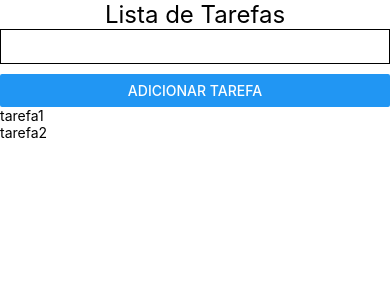
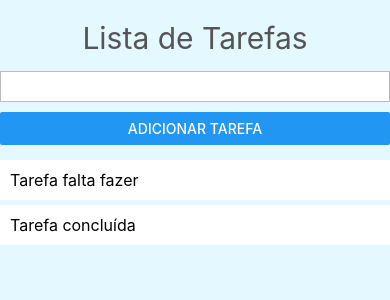
Before and after one commit to jaine-kiefer/to-do-list, a React Native app: screen / in a window 390 px wide. Shown: the top 300 px of the page. Built offline with nearby package versions, Linux system fonts and the light colour scheme.

Commit message:
deixando um pouco mais bonito

```diff
--- a/App.js
+++ b/App.js
@@ -1,12 +1,12 @@
 import { useState } from 'react';
 import { StatusBar } from 'expo-status-bar';
-import { StyleSheet, Text, View, TextInput, Button } from 'react-native';
+import { StyleSheet, Text, View, TextInput, Button, SafeAreaView } from 'react-native';
 import { Lista } from './src/component/Lista';
 
 
 export default function App() {
   const [texto, setaTexto] = useState("");
-  const [ itens, setaItens] = useState([{titulo: "tarefa1", estado: false}, {titulo: "tarefa2", estado: false}]);
+  const [ itens, setaItens] = useState([{titulo: "Tarefa falta fazer", estado: false}, {titulo: "Tarefa concluída", estado: false}]);
   const adicionaItem = (e) => {
     if(texto != "") {
       setaItens([
@@ -17,7 +17,7 @@ export default function App() {
     }
   }
   return (
-    <View>
+    <SafeAreaView style={style.containerRaiz}>
       <StatusBar
         animated={true}
         showHideTransition={true}
@@ -33,20 +33,30 @@ export default function App() {
 
       <Lista itens={itens} setaItens={setaItens}/>
 
-    </View>
+    </SafeAreaView>
   );
 }
 
 const style = StyleSheet.create({
+  containerRaiz: {
+    flex: 1,
+    paddingHorizontal: 20,
+    backgroundColor: "#e3f8ff",
+  },
+
   titulo: {
-    fontSize: 24,
+    fontSize: 30,
     textAlign: "center",
+    paddingTop: 20,
+    paddingBottom: 15,
+    color: "#555",
   },
 
   input: {
     borderWidth: 1,
-    borderColor: "black",
+    borderColor: "#bbb",
     marginBottom: 10,
-    padding: 8,
+    padding: 6,
+    backgroundColor: "white",
   }
 })
--- a/src/component/ItemDaLista.js
+++ b/src/component/ItemDaLista.js
@@ -1,13 +1,26 @@
-import { View, Text, TouchableOpacity } from "react-native";
+import { View, Text, TouchableOpacity, StyleSheet } from "react-native";
 
 export function ItemDaLista({ titulo, estado, onPress }) {
     return (
-        <TouchableOpacity onPress={onPress}>
+        <TouchableOpacity style={style.item} onPress={onPress}>
             <Text
-                style={{ textDecorationLine: estado ? 'line-through' : 'none', textDecorationStyle: 'solid' }}
+                style={[ style.text, { textDecorationLine: estado ? 'line-through' : 'none', textDecorationStyle: 'solid' }]}
             >
                 {titulo}
             </Text>
         </TouchableOpacity>
     )
 }
+
+const style = StyleSheet.create({
+    item: {
+        backgroundColor: "white",
+        padding: 10,
+        marginBottom: 5,
+    },
+
+    text: {
+        fontSize: 16,
+
+    }
+})
--- a/src/component/Lista.js
+++ b/src/component/Lista.js
@@ -1,4 +1,4 @@
-import { View } from "react-native";
+import { View, StyleSheet } from "react-native";
 import { useState } from "react";
 import { ItemDaLista } from "./ItemDaLista";
 
@@ -9,10 +9,17 @@ export function Lista ({itens, setaItens}) {
         setaItens([...itens])
     }
     return (
-        <View>
+        <View style={style.lista}>
             {itens.map((item) => (
                 <ItemDaLista {...item} onPress={() => mudaEstadoItem(item)}/>
             ))}
         </View>
     )
 }
+
+const style = StyleSheet.create({
+    lista: {
+        paddingVertical: 15,
+
+    }
+})
```
